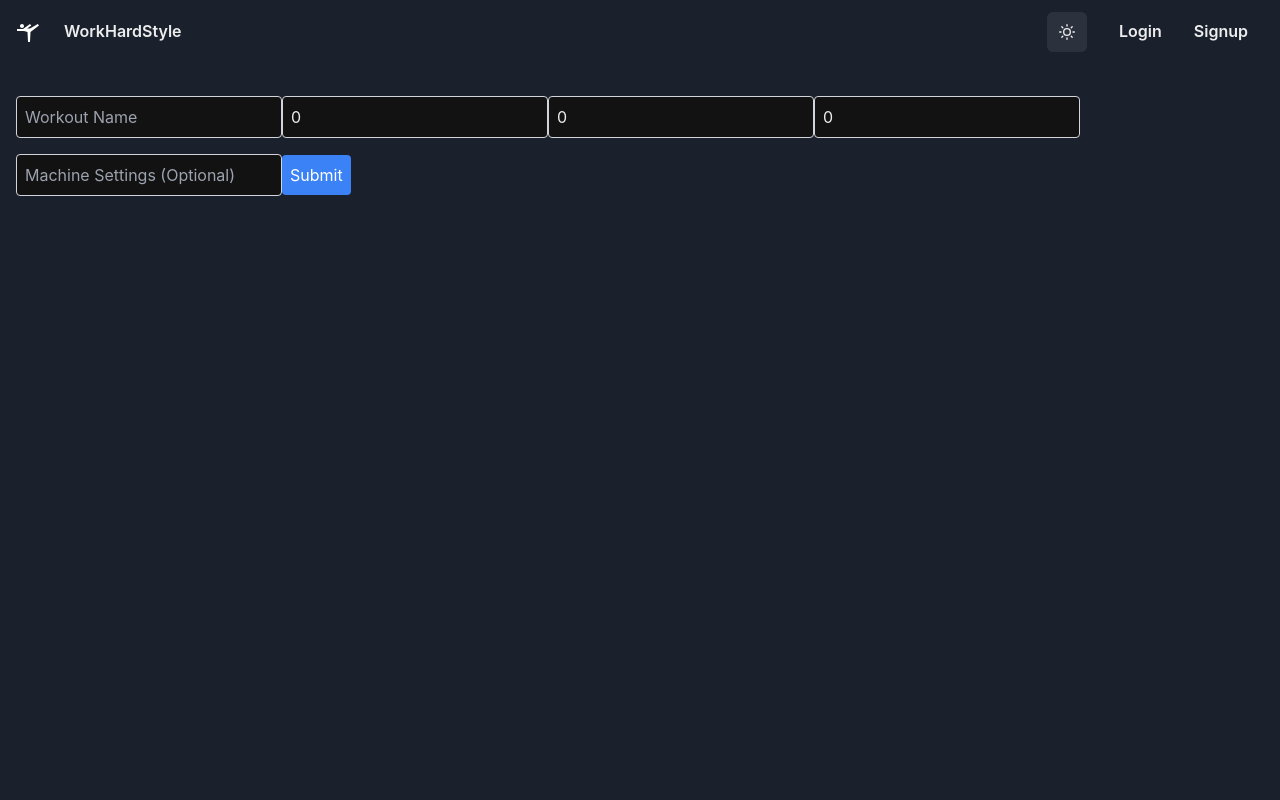
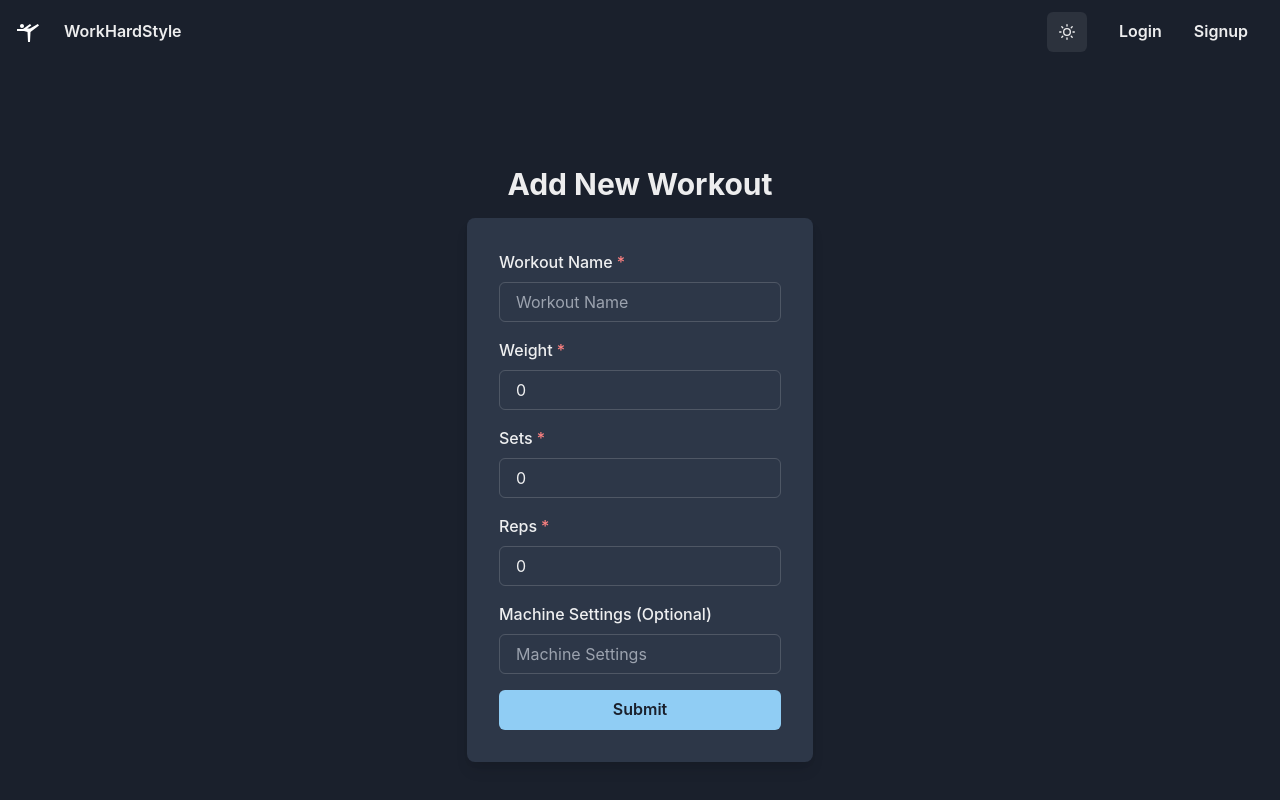
Before and after one commit to j-hashimo/workhardstyle, a React (Create React App) app in the folder client/: page /addworkout in a window 1280 px wide. Shown: the top 800 px of the page. Built offline with nearby package versions, Linux system fonts and the light colour scheme.

Commit message:
edited the add workout form

```diff
--- a/client/src/components/WorkoutForm.js
+++ b/client/src/components/WorkoutForm.js
@@ -2,6 +2,17 @@
 
 import React, { useState } from 'react';
 import axios from 'axios';
+import {
+  Box,
+  VStack,
+  Input,
+  Button,
+  FormControl,
+  FormLabel,
+  Heading,
+  useColorModeValue,
+  Container
+} from '@chakra-ui/react';
 
 const WorkoutForm = ({ onAdd }) => {
   const [name, setName] = useState('');
@@ -14,14 +25,12 @@ const WorkoutForm = ({ onAdd }) => {
     e.preventDefault();
     try {
       const workout = { name, weight, sets, reps, machine_settings: machineSettings };
-            const token = localStorage.getItem('token'); // Retrieve the token
-
-
+      const token = localStorage.getItem('token');
 
       const config = {
         headers: {
           'Content-Type': 'application/json',
-                    'x-auth-token': token // Include the token in the request header
+          'x-auth-token': token
         }
       };
 
@@ -33,16 +42,76 @@ const WorkoutForm = ({ onAdd }) => {
   };
 
   return (
-        <div className="p-4">
-            <form onSubmit={handleSubmit} className="space-y-4">
-                <input type="text" value={name} onChange={(e) => setName(e.target.value)} className="p-2 border border-gray-300 rounded" placeholder="Workout Name" />
-                <input type="number" value={weight} onChange={(e) => setWeight(e.target.value)} className="p-2 border border-gray-300 rounded" placeholder="Weight" />
-                <input type="number" value={sets} onChange={(e) => setSets(e.target.value)} className="p-2 border border-gray-300 rounded" placeholder="Sets" />
-                <input type="number" value={reps} onChange={(e) => setReps(e.target.value)} className="p-2 border border-gray-300 rounded" placeholder="Reps" />
-                <input type="text" value={machineSettings} onChange={(e) => setMachineSettings(e.target.value)} className="p-2 border border-gray-300 rounded" placeholder="Machine Settings (Optional)" />
-                <button type="submit" className="bg-blue-500 text-white p-2 rounded">Submit</button>
+    <Container centerContent>
+      <Box
+        className="flex flex-col items-center justify-center h-screen"
+        bg={useColorModeValue('gray.50', 'gray.800')}
+        py={12}
+        px={6}
+        textAlign="center"
+      >
+        <Heading fontSize="3xl" mb={4}>Add New Workout</Heading>
+        <Box
+          rounded={'lg'}
+          bg={useColorModeValue('white', 'gray.700')}
+          boxShadow={'lg'}
+          p={8}
+          width="full"
+          maxW="md"
+        >
+          <form onSubmit={handleSubmit}>
+            <VStack spacing={4}>
+              <FormControl id="name" isRequired>
+                <FormLabel>Workout Name</FormLabel>
+                <Input
+                  type="text"
+                  value={name}
+                  onChange={(e) => setName(e.target.value)}
+                  placeholder="Workout Name"
+                />
+              </FormControl>
+              <FormControl id="weight" isRequired>
+                <FormLabel>Weight</FormLabel>
+                <Input
+                  type="number"
+                  value={weight}
+                  onChange={(e) => setWeight(e.target.value)}
+                  placeholder="Weight"
+                />
+              </FormControl>
+              <FormControl id="sets" isRequired>
+                <FormLabel>Sets</FormLabel>
+                <Input
+                  type="number"
+                  value={sets}
+                  onChange={(e) => setSets(e.target.value)}
+                  placeholder="Sets"
+                />
+              </FormControl>
+              <FormControl id="reps" isRequired>
+                <FormLabel>Reps</FormLabel>
+                <Input
+                  type="number"
+                  value={reps}
+                  onChange={(e) => setReps(e.target.value)}
+                  placeholder="Reps"
+                />
+              </FormControl>
+              <FormControl id="machineSettings">
+                <FormLabel>Machine Settings (Optional)</FormLabel>
+                <Input
+                  type="text"
+                  value={machineSettings}
+                  onChange={(e) => setMachineSettings(e.target.value)}
+                  placeholder="Machine Settings"
+                />
+              </FormControl>
+              <Button type="submit" colorScheme="blue" width="full">Submit</Button>
+            </VStack>
           </form>
-        </div>
+        </Box>
+      </Box>
+    </Container>
   );
 };
 
```
Lines whose indentation alone changed are shown as unchanged.
